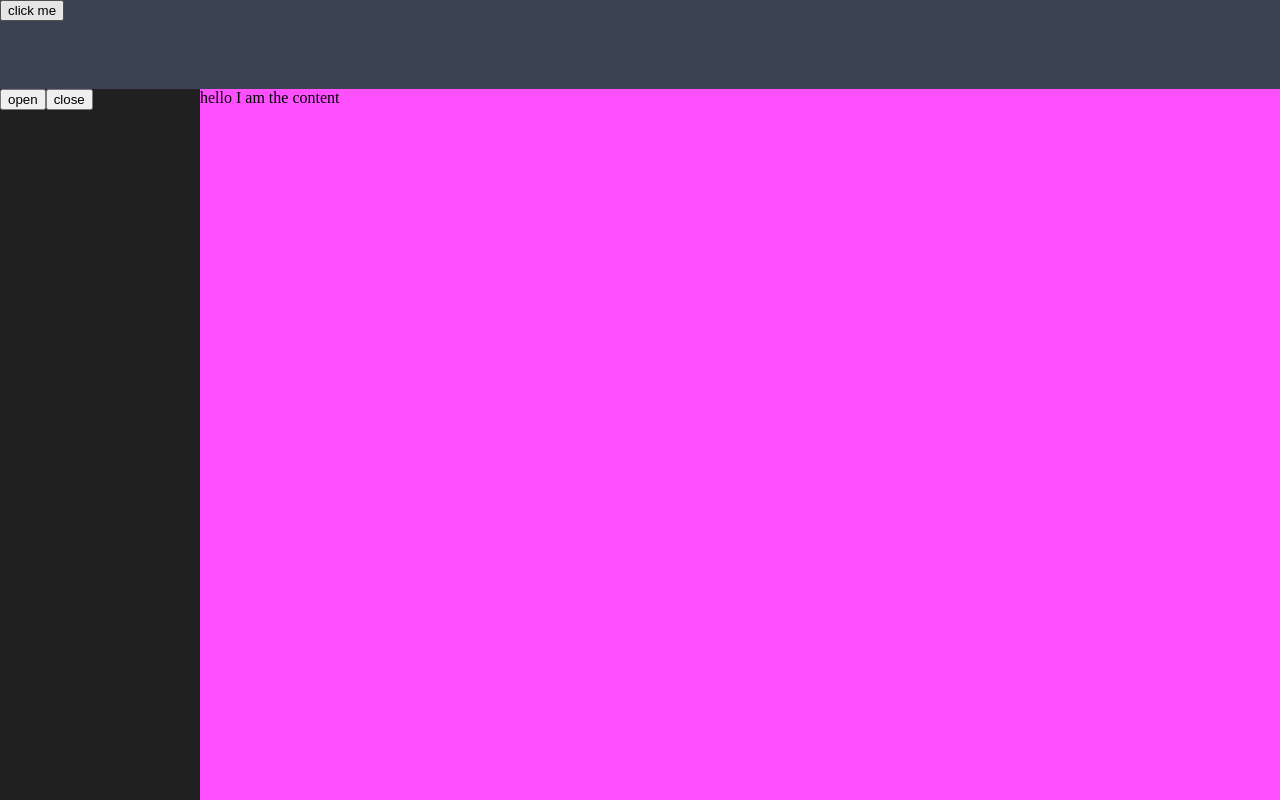
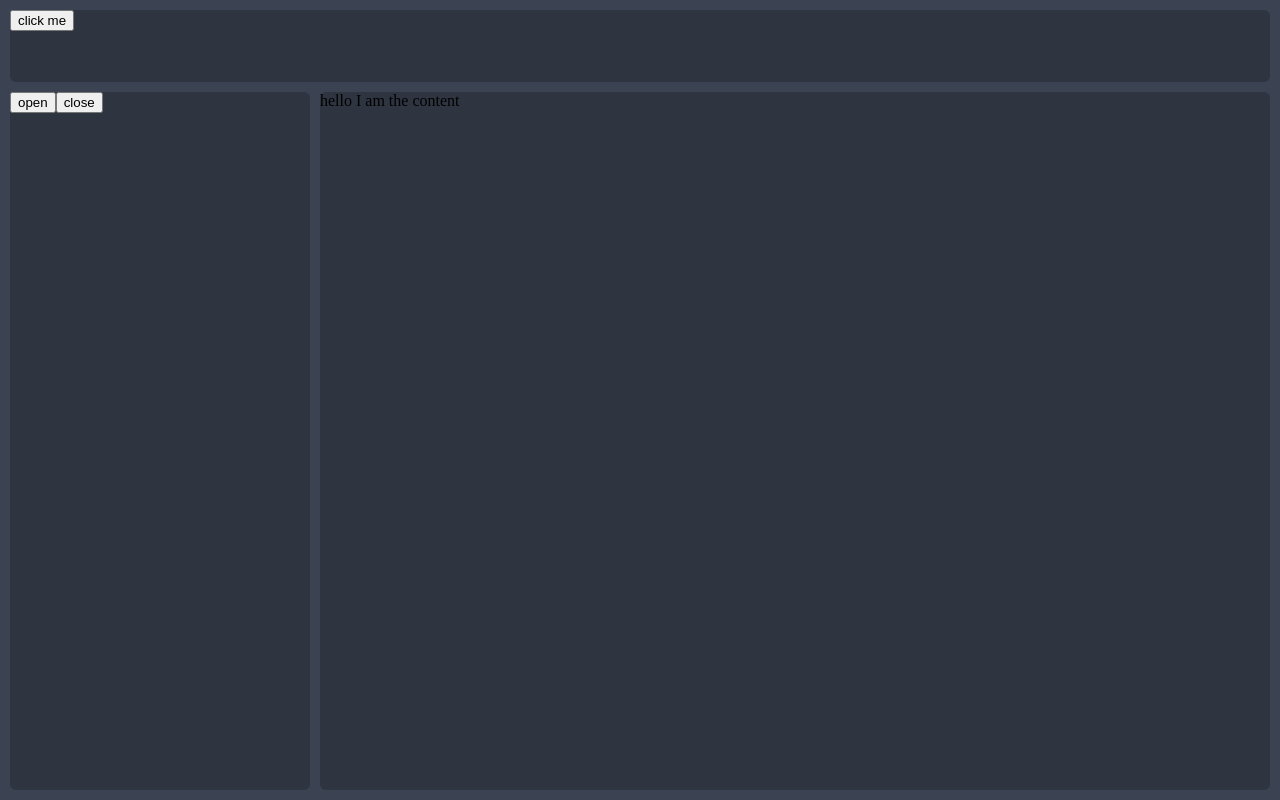
Before and after one commit to whkelvin/GatsbyBlog-rootxsnow, a Gatsby site: page /main in a window 1280 px wide. Built offline with nearby package versions, Linux system fonts and the light colour scheme; Gatsby itself is replaced by a stand-in of ours.

Commit message:
added in style variable

```diff
--- a/src/components/content.module.css
+++ b/src/components/content.module.css
@@ -1,4 +1,6 @@
-.content{
-    background: #ff50ff;
-    flex-grow: 1;
+.content {
+  background-color: var(--nord0);
+  flex-grow: 1;
+  margin: 10px;
+  border-radius: 6px;
 }
--- a/src/components/navbar.module.css
+++ b/src/components/navbar.module.css
@@ -1,6 +1,7 @@
 .navbar {
-  background-color: var(--nord1);
-  height: 100px;
-  margin: 0;
+  background-color: var(--nord0);
+  height: 80px;
+  margin: 10px 10px 0px 10px;
   padding: 0;
+  border-radius: 6px;
 }
--- a/src/components/sidebar.module.css
+++ b/src/components/sidebar.module.css
@@ -1,15 +1,15 @@
 .sidebar {
   background-color: #50ffff;
-  margin: 0;
+  margin: 10px 0px 10px 10px;
   padding: 0;
-  width: 200px;
-  height: 100%;
+  width: 300px;
+  border-radius: 6px;
 }
 
 .opened {
-  background-color: #202020;
+  background-color: var(--nord0);
 }
 
 .closed {
-  background-color: #ff0000;
+  background-color: var(--nord1);
 }
```
